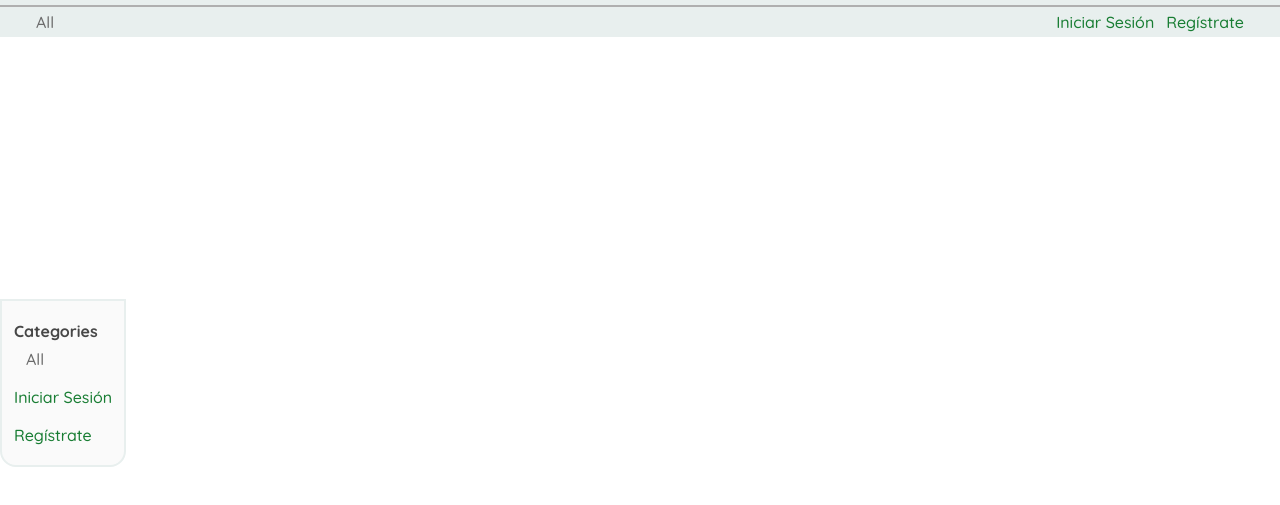
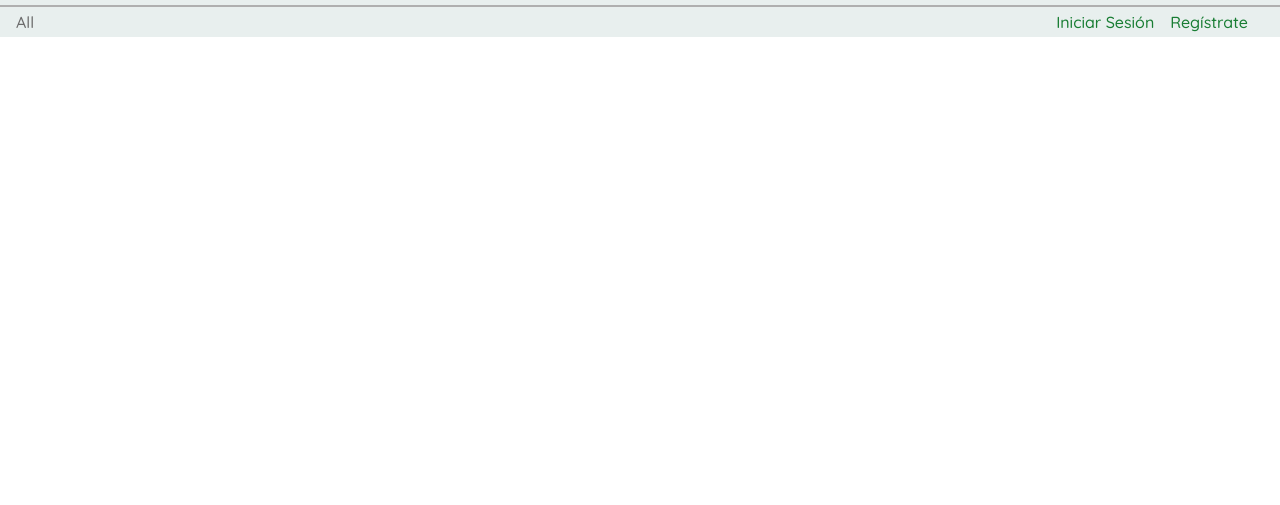
Before and after one commit to sergioamp/YardSale-Project, a website: page HTML/index.html in a window 1280 px wide. Shown: the part 51-556 px from the top of the page. Drawn offline with nearby package versions, Linux system fonts and the light colour scheme; no server answers.

Commit message:
Corrección de algunas de las medidas em

```diff
--- a/CSS/main.css
+++ b/CSS/main.css
@@ -142,11 +142,11 @@ main {
 }
 
 .margin--right {
-  margin-right: 0.75em;
+  margin-right: 1em;
 }
 
 .margin--left {
-  margin-left: 0.75em;
+  margin-left: 1em;
 }
 
 .margin--top0_8 {
@@ -224,7 +224,8 @@ main {
 }
 
 .navbar-nav {
-  padding: 0.15em 1.5em;
+  padding-left: 1em;
+  padding-right: 2em;
   height: 1.875em;
 }
 
@@ -484,7 +485,7 @@ main {
   place-content: center;
   place-self: center;
   border: 0.125em solid var(--primary-background);
-  padding: 1.25em 0.75em;
+  padding: 1.25em 1em;
   background-color: var(--tertiary--backgorund);
   z-index: 8;
   overflow: hidden;
@@ -850,8 +851,7 @@ main {
   }
 
   .mobile-menu--close {
-    /* top: -35rem; */
-    top: 21.875em;
+    top: -22em;
     animation: close 0.4s linear;
   }
 
--- a/HTML/index.html
+++ b/HTML/index.html
@@ -28,7 +28,7 @@
       <section class="navbar-nav navbar-nav--js">
         <ul class="navbar-nav--left categories-desktop--js">
           <li>
-            <a href="#body" class="main-text margin--left margin--right categories" id="0">All</a>
+            <a href="#body" class="main-text margin--right categories" id="0">All</a>
           </li>
         </ul>
         <ul class="navbar-nav--right">
@@ -36,10 +36,10 @@
             <a class="text--highlighted margin--left login-link--js" onclick="openLoginSection()">Iniciar Sesión</a>
           </li>
           <li>
-            <a class="text--highlighted margin--left margin--right signup-link--js" onclick="openSignupSection()">Regístrate</a>
+            <a class="text--highlighted margin--left signup-link--js" onclick="openSignupSection()">Regístrate</a>
           </li>
           <li>
-            <a class="text--highlighted margin--right username-desktop--js" href="javascript:void(0)" onclick="toggleDesktopMenu()"></a>
+            <a class="text--highlighted margin--left username-desktop--js" href="javascript:void(0)" onclick="toggleDesktopMenu()"></a>
           </li>
         </ul>
       </section>
```
